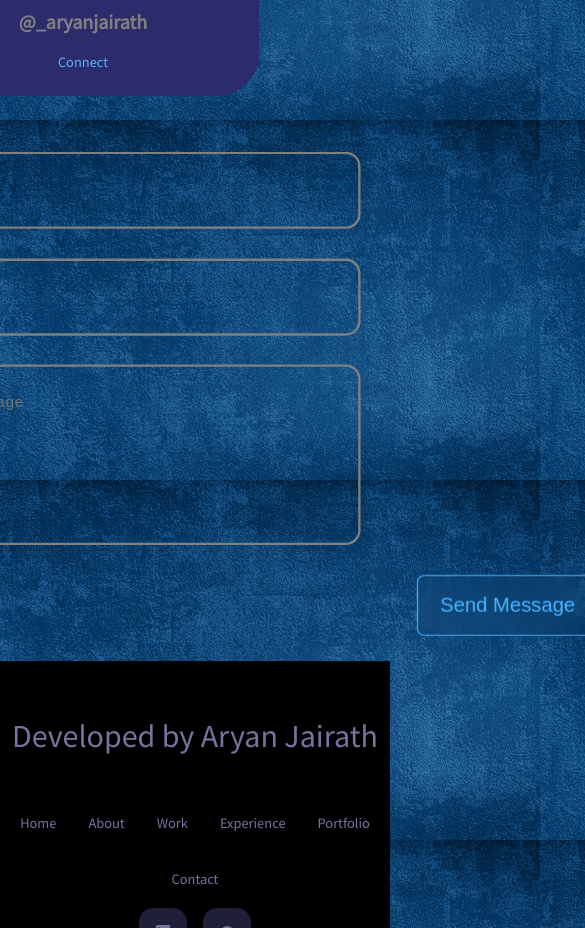
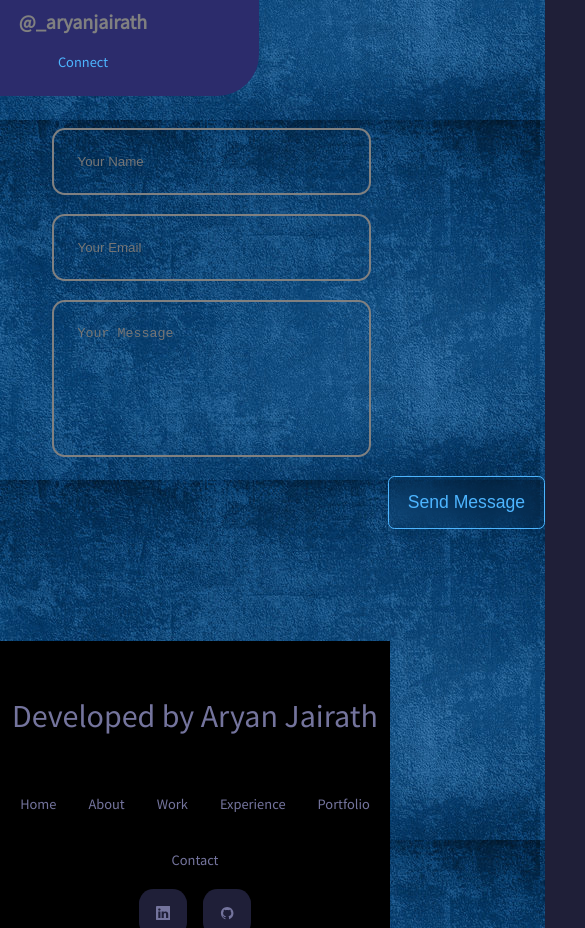
Before and after one commit to aryanjairath/Aryan-s-Portfolio-Website, a React (Create React App) app: page / in a window 390 px wide. Shown: the part 11040-11968 px from the top of the page, 585 px wide, since content can reach past the window. Built offline with nearby package versions, Linux system fonts and the light colour scheme; a web font is replaced by a local one.

Commit message:
mobile fixes

```diff
--- a/src/components/contacts/contact.css
+++ b/src/components/contacts/contact.css
@@ -91,4 +91,19 @@ input,textarea{
         position: center;
 
     }
+    form{
+        display: flex;
+        flex-direction: column;
+        scale:1;
+        transform:translateY(0rem);
+        gap:1.2rem;
+        padding-left: 2rem;
+
+    }
+    input,textarea{
+        width: 100%;
+        margin-left: 0rem;
+
+    }
+
 }
--- a/src/components/experience/Experience.jsx
+++ b/src/components/experience/Experience.jsx
@@ -20,7 +20,7 @@ const Experience = () => {
         </ScrollAnimation>
         <div className="container experience_container">
             <div className="experience_frontend">
-                <h3>Frontend Development   </h3>
+                <h3>Frontend Development</h3>
                 <h3></h3>
 
                 <div className="experient_content">
@@ -70,7 +70,7 @@ const Experience = () => {
                 </div>
             </div>
             <div className="experience_backend">
-            <h3>Backend Development </h3>
+            <h3>Backend Development</h3>
             <h3></h3>
 
                 <div className="experient_content">
```
